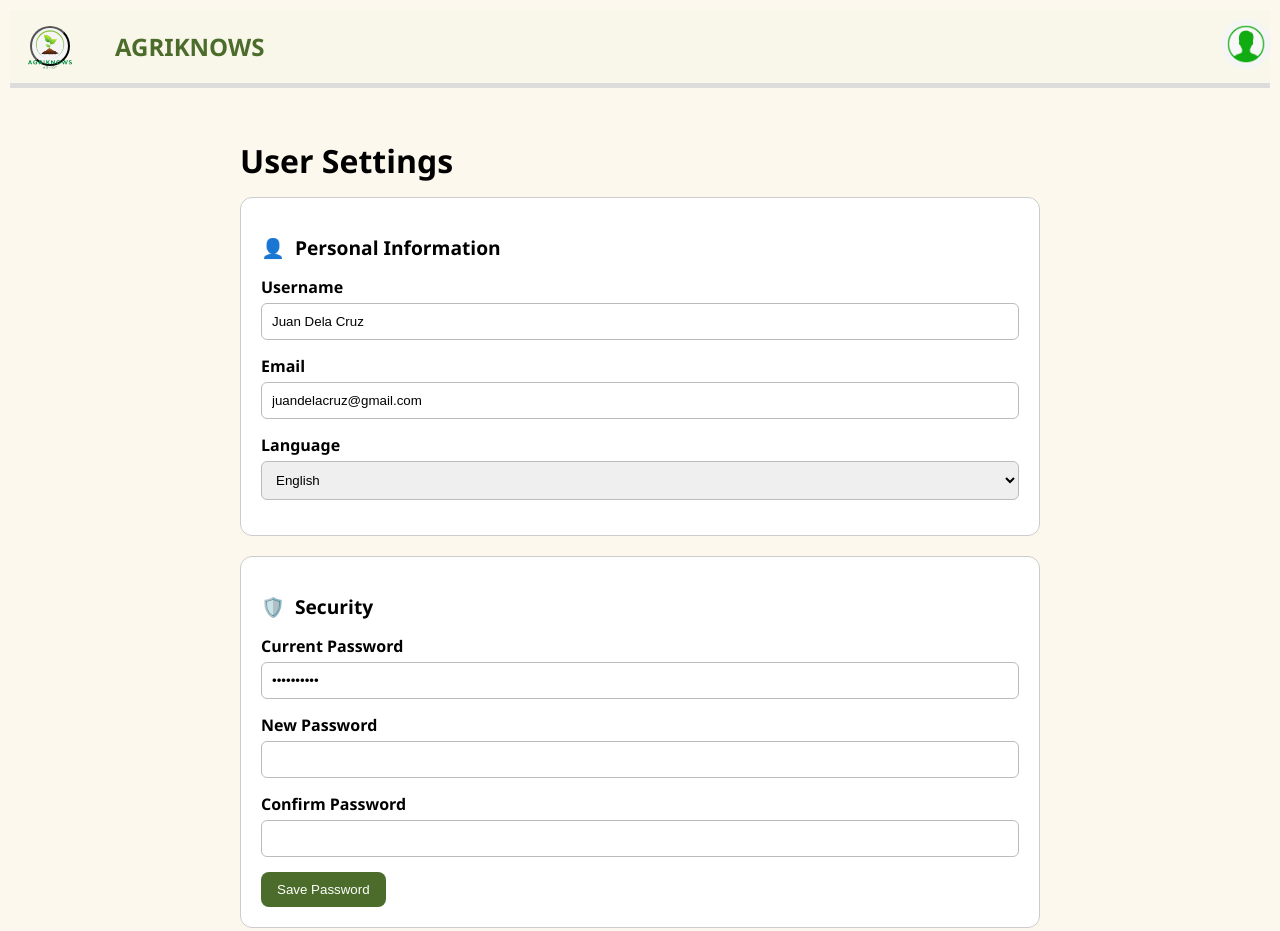
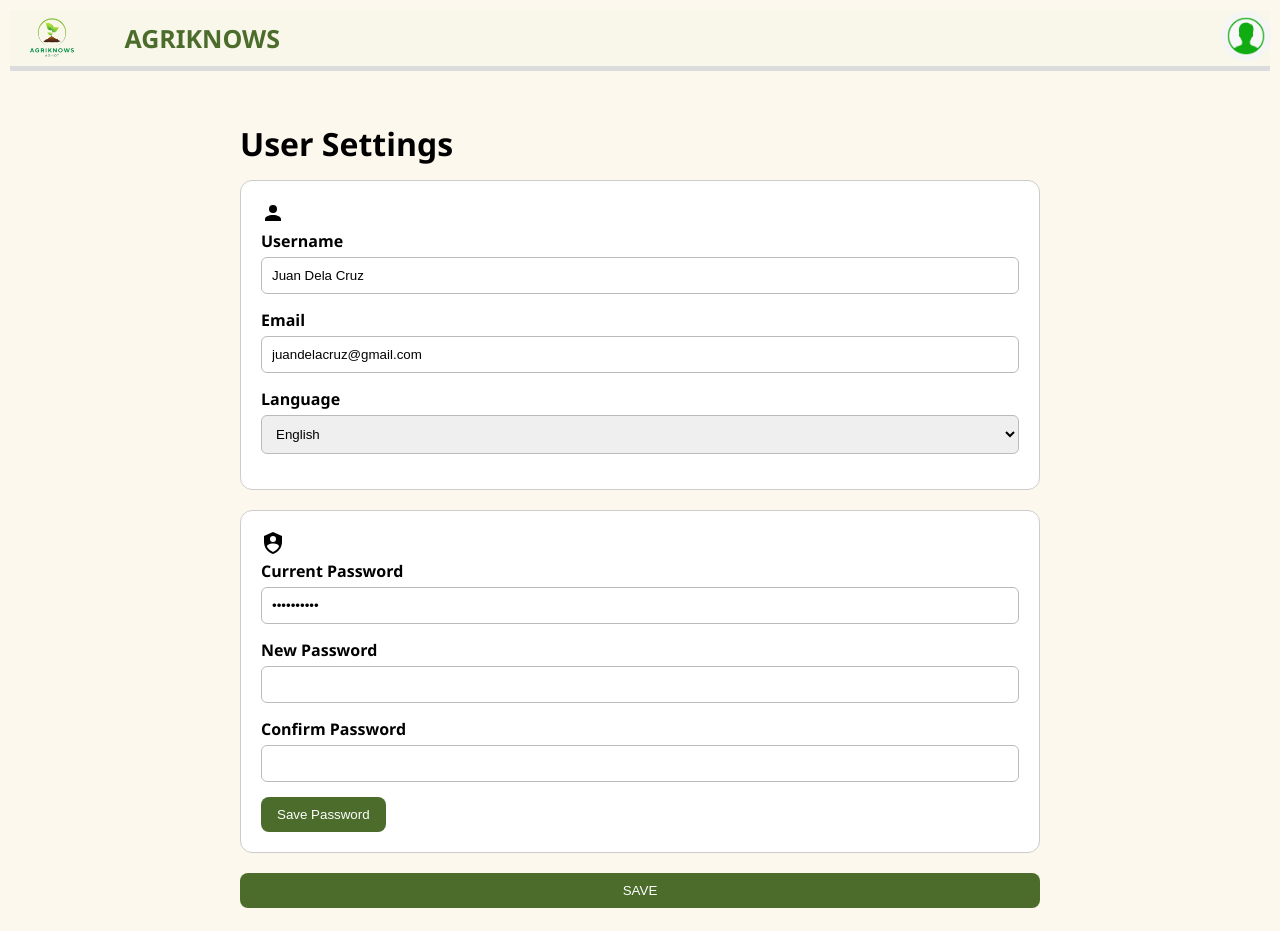
Before and after one commit to Scarlet0z/test-argiknows, a plain HTML site: page pages/UserSettings.html in a window 1280 px wide. Shown: the top 931 px of the page. Drawn offline with Linux system fonts and the light colour scheme.

Commit message:
fixed logo on user settings

```diff
--- a/css/UserSettings.css
+++ b/css/UserSettings.css
@@ -32,7 +32,7 @@
 .logo-container {
   display: flex;
   align-items: center;
-  margin-left: 20px;
+  margin: -20px;
 
 
 }
@@ -40,9 +40,9 @@
 .logo {
   height: 70px;
   width: auto;
-  border-radius: 0%;
+  border-radius: 50%;
   object-fit: contain;
-  margin: -14px -50px 0px -50px
+ /* margin: -14px -50px 0px -50px*/
 
 
 }
@@ -57,7 +57,7 @@
 }
 .logo-title h2 {
   margin: 0px;
-  font-size: 30px;
+  font-size: 25px;
   font-weight: bold;
   color: #4b6c2a;
   align-items: center;
@@ -66,8 +66,8 @@
 .top-actions {
   display: flex;
   align-items: center;
-  gap:45px;
-  object-fit: contain;
+  gap:10px;
+  /*object-fit: contain; */
 
   /*gap: 45px;
   height: 70px;
@@ -76,8 +76,10 @@
   object-fit: contain;*/
 }
 
+
 .icon-link {
   display: inline-block;
+
 }
 .icon-btn {
   width: 40px;
@@ -114,11 +116,8 @@
 .card h2 {
   margin-bottom: 15px;
   font-size: 1.2rem;
+
 }
-.icon {
-  margin-right: 5px;
-}
-
 /* Form */
 .form-row {
   display: flex;
--- a/pages/UserSettings.html
+++ b/pages/UserSettings.html
@@ -12,14 +12,19 @@
     <!-- Header -->
   <header class="top-bar">
     <div class="logo-container">
+      <div class="logo-title">
       <div class="top-actions">
-        <button class="icon-btn" onclick="window.location.href='home.html'">
+
+        <!--<button class="icon-btn" onclick="window.location.href='home.html'">
           <img src="/image/LOGO.png" class="logo" alt="AgriKnows Logo" />
-        </button>
+        </button>-->
+
+        <a href="home.html" class="agroknows logo">
+          <img src="/image/LOGO.png" class="logo" alt="AgriKnows Logo" />
+        </a>
         <h2>AGRIKNOWS</h2>
       </div>
-
-
+     </div>
     </div>
     <div class="profile">
       <img src="/icons/profile.png" class="profile-icon" alt="Profile" />
@@ -31,7 +36,10 @@
 
     <!-- Personal Information -->
     <section class="card">
-      <h2><span class="icon">👤</span> Personal Information</h2>
+        <svg xmlns="http://www.w3.org/2000/svg" width="24" height="24" viewBox="0 0 24 24">
+          <path fill="#000" d="M12 4a4 4 0 0 1 4 4a4 4 0 0 1-4 4a4 4 0 0 1-4-4a4 4 0 0 1 4-4m0 10c4.42 0 8 1.79 8 4v2H4v-2c0-2.21 3.58-4 8-4" />
+        </svg>
+
       <div class="form-row">
         <label>Username</label>
         <input type="text" value="Juan Dela Cruz" />
@@ -51,7 +59,10 @@
 
     <!-- Security -->
     <section class="card">
-      <h2><span class="icon">🛡️</span> Security</h2>
+      <svg xmlns="http://www.w3.org/2000/svg" width="24" height="24" viewBox="0 0 24 24">
+	    <path fill="#000" d="M12 1L3 5v6c0 5.55 3.84 10.74 9 12c5.16-1.26 9-6.45 9-12V5zm0 4a3 3 0 0 1 3 3a3 3 0 0 1-3 3a3 3 0 0 1-3-3a3 3 0 0 1 3-3m5.13 12A9.7 9.7 0 0 1 12 20.92A9.7 9.7 0 0 1 6.87 17c-.34-.5-.63-1-.87-1.53c0-1.65 2.71-3 6-3s6 1.32 6 3c-.24.53-.53 1.03-.87 1.53" />
+      </svg>
+
       <div class="form-row">
         <label>Current Password</label>
         <input type="password" value="**********" />
```
